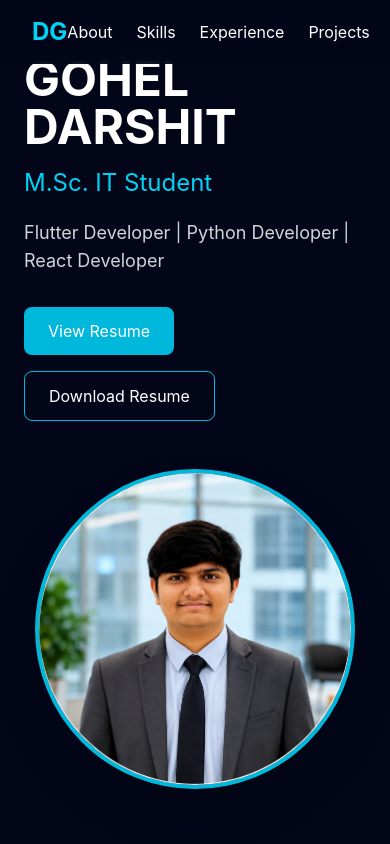
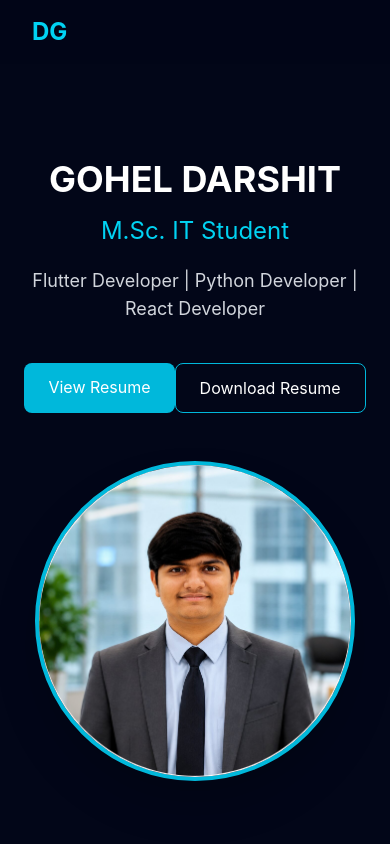
Before and after one commit to Darshit59/darshit-portfolio, a React (Vite) app: page / in a window 390 px wide. Shown: the top 844 px of the page. Built offline with nearby package versions, Linux system fonts and the light colour scheme.

Commit message:
Mobile Responsive Fix

```diff
--- a/src/components/Hero.jsx
+++ b/src/components/Hero.jsx
@@ -3,11 +3,11 @@ import resume from "../assets/resume.pdf";
 
 function Hero() {
   return (
-    <section className="min-h-screen flex items-center justify-center px-6">
-      <div className="grid md:grid-cols-2 gap-12 items-center">
+    <section className="min-h-screen flex items-center justify-center px-6 pt-24">
+     <div className="grid md:grid-cols-2 gap-12 items-center text-center md:text-left">
 
         <div>
-          <h1 className="text-5xl md:text-7xl font-bold">
+         <h1 className="text-4xl md:text-7xl font-bold">
             GOHEL DARSHIT
           </h1>
 
@@ -20,7 +20,7 @@ function Hero() {
             React Developer
           </p>
 
-          <div className="flex gap-4 mt-8 flex-wrap">
+          <div className="flex justify-center mt-10 md:mt-0">
 
             <a
               href={resume}
--- a/src/components/Navbar.jsx
+++ b/src/components/Navbar.jsx
@@ -7,7 +7,7 @@ function Navbar() {
           DG
         </h1>
 
-        <div className="flex gap-6">
+       <div className="hidden md:flex gap-6">
           <a href="#about">About</a>
           <a href="#skills">Skills</a>
           <a href="#experience">Experience</a>
```
